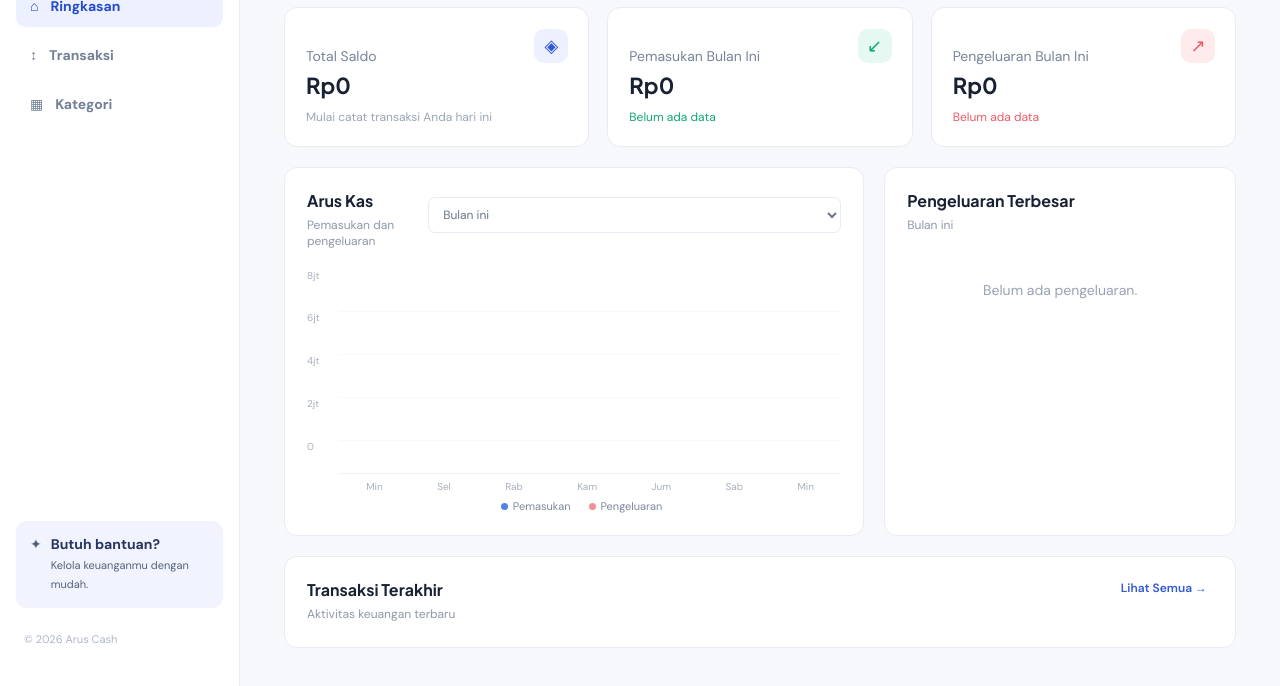
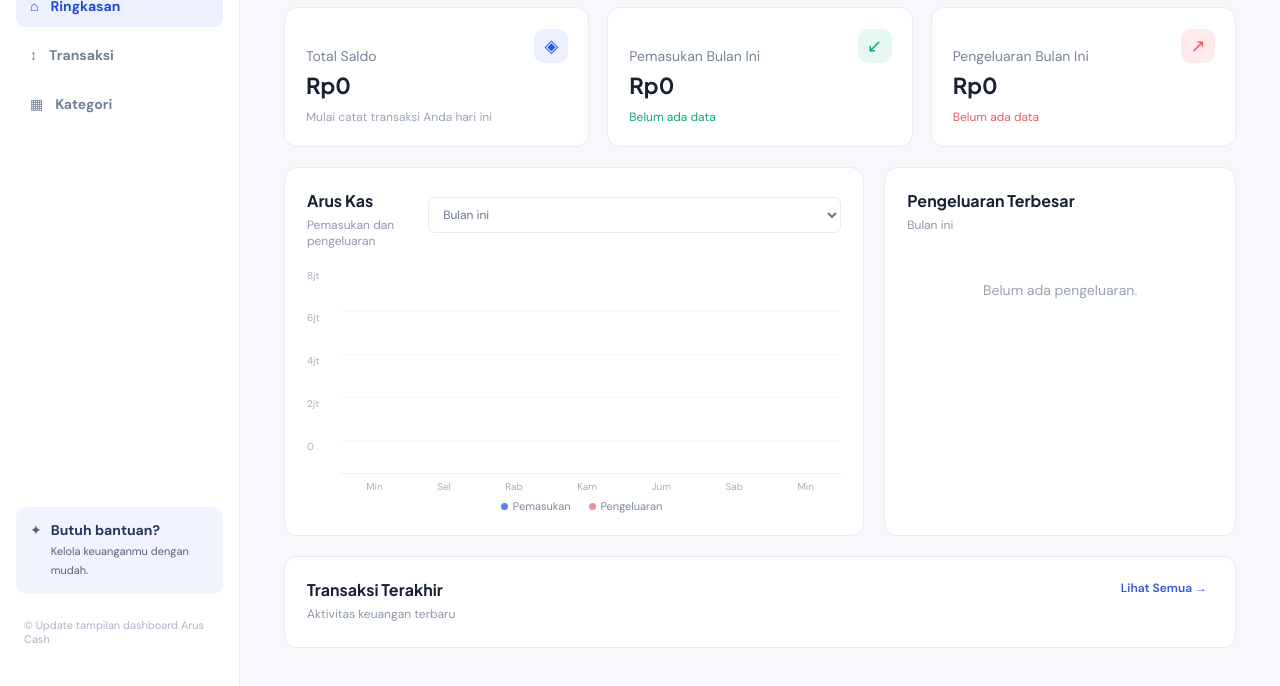
Before and after one commit to akmalmaulaana24/arus-cash, a plain HTML site: page frontend/index.html in a window 1280 px wide. Shown: the part 114-800 px from the top of the page. Drawn offline with Linux system fonts and the light colour scheme; no server answers.

Commit message:
Update commit dasboard arus cash 2026

```diff
--- a/frontend/index.html
+++ b/frontend/index.html
@@ -29,7 +29,7 @@
               ><small>Kelola keuanganmu dengan mudah.</small>
             </div>
           </div>
-          <p>© 2026 Arus Cash</p>
+          <p>© Update tampilan dashboard Arus Cash</p>
         </div>
       </aside>
       <main>
```
